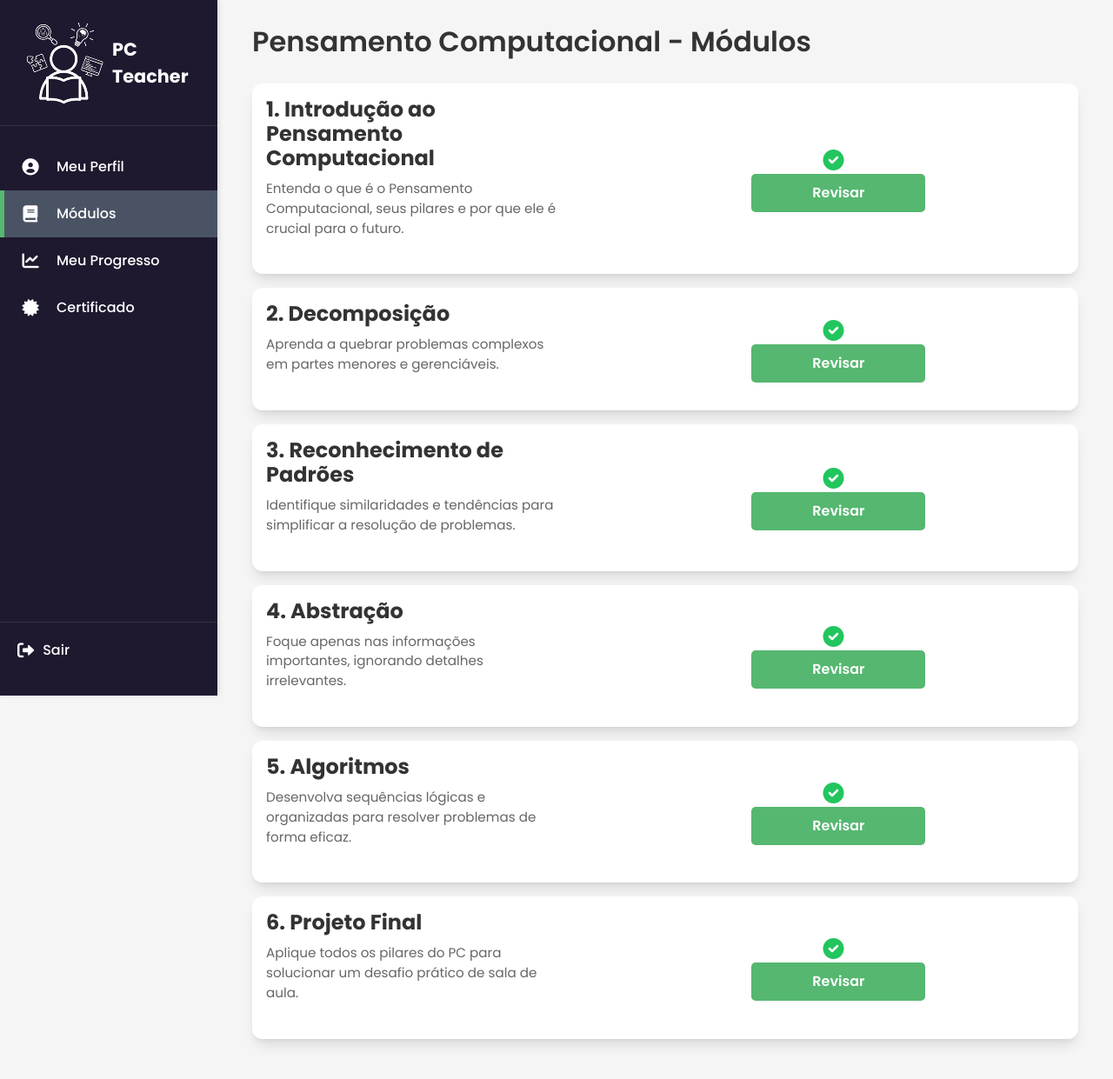
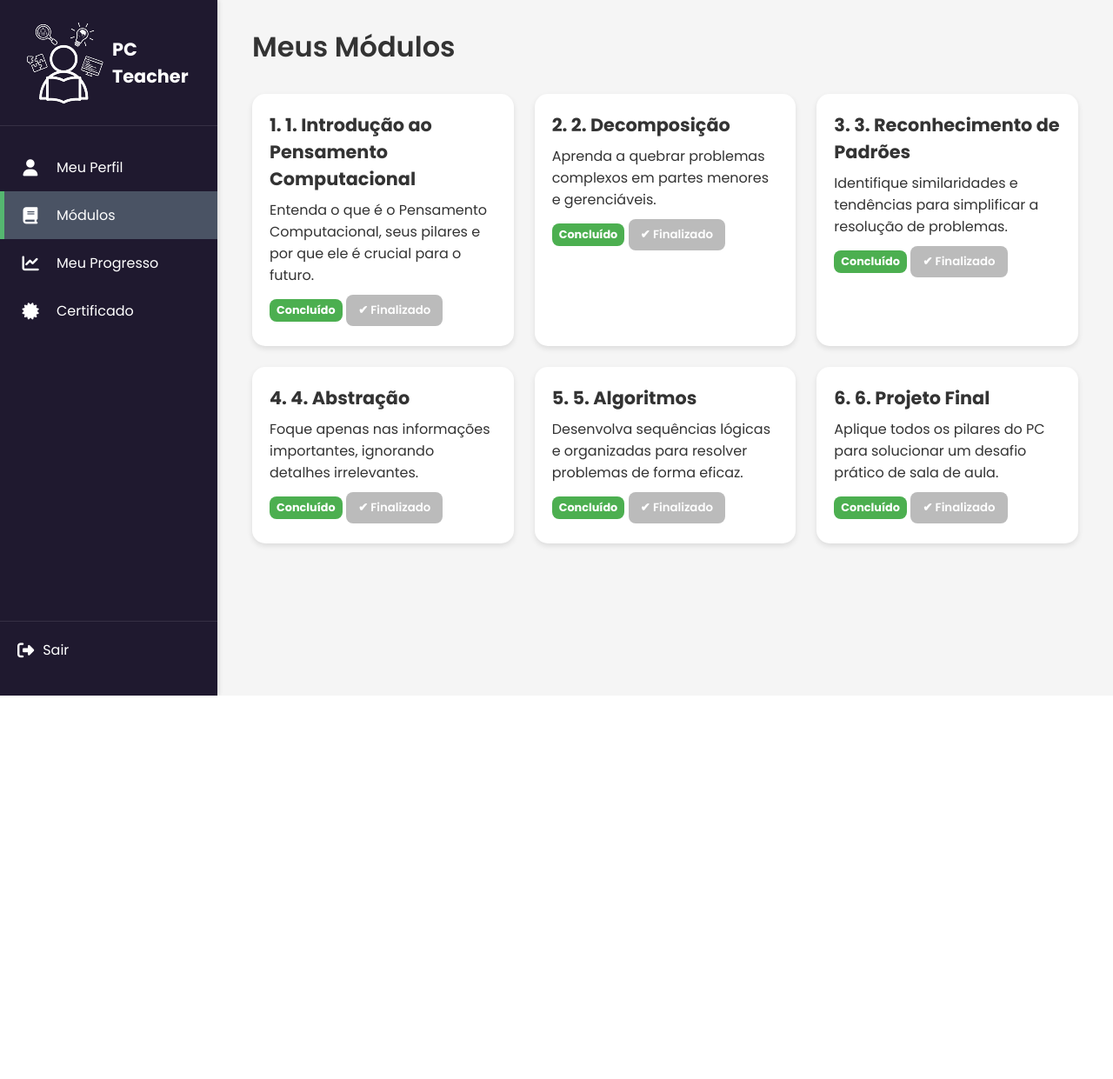
Before and after one commit to danidancr/PC-Teacher-, a Flask app: page /modulos in a window 1280 px wide. Shown: the whole page at 87% size. After the commit the page ends 800 px from the top, so only its background shows below. Run offline with Flask 3, Linux system fonts and the light colour scheme; a user stored in the database is signed in; some libraries are stand-ins or nearby versions.

Commit message:
commit 2

```diff
--- a/app.py
+++ b/app.py
@@ -136,7 +136,6 @@ def requires_auth(func):
         return func(*args, **kwargs)
     return wrapper
 
-# Funções de Cálculo de Progresso (Centralizadas para reuso)
 def calculate_progress(progresso_db):
     """Calcula todas as métricas de progresso do curso e retorna a lista de módulos."""
 
@@ -149,35 +148,31 @@ def calculate_progress(progresso_db):
 
     dynamic_modules = []
 
-    # Rastreia se o módulo anterior foi completado para desbloquear o próximo
+    # Rastreia se o módulo anterior foi completado (começa como True para desbloquear o primeiro)
     is_previous_completed = True
 
     for module_config in MODULO_CONFIG:
         db_field = module_config['field']
         is_completed = getattr(progresso_db, db_field, False)
 
-        # Lógica de Desbloqueio (é desbloqueado se o anterior foi completado)
-        is_unlocked = is_previous_completed
+        # 1. ESTABELECE O STATUS DE DESBLOQUEIO PARA O MÓDULO ATUAL
+        is_unlocked_for_current_module = is_previous_completed
 
-        # Se este módulo foi concluído, ele conta e o próximo será desbloqueado
+        # 2. ATUALIZA o status para a PRÓXIMA iteração
+        is_previous_completed = is_completed
+
+        # 3. Contadores
         if is_completed:
             completed_modules += 1
             completed_lessons += module_config['lessons']
             completed_exercises += module_config['exercises']
-            is_previous_completed = True # Garante que o próximo será desbloqueado
-        else:
-            # Se não foi concluído, o próximo módulo DEVE ficar bloqueado
-            is_previous_completed = False
 
         dynamic_modules.append({
-            # DADOS ESTÁTICOS DO MODULO_CONFIG
             'title': module_config['title'],
             'description': module_config['description'],
             'slug': module_config['slug'],
             'order': module_config['order'],
-
-            # DADOS DINÂMICOS DE PROGRESSO
-            'is_unlocked': is_unlocked,
+            'is_unlocked': is_unlocked_for_current_module,
             'is_completed': is_completed,
             'lessons': module_config['lessons'],
             'exercises': module_config['exercises'],
@@ -193,9 +188,8 @@ def calculate_progress(progresso_db):
         'total_lessons': total_lessons,
         'completed_exercises': completed_exercises,
         'total_exercises': total_exercises,
-        'modules': dynamic_modules # A lista que você precisa no template
+        'modules': dynamic_modules
     }
-
 
 # =========================================================
 # 4. ROTAS DE AUTENTICAÇÃO
@@ -273,6 +267,8 @@ def logout():
     session.pop('usuario_id', None)
     flash('Você saiu da sua conta.', 'info')
     return redirect(url_for('index'))
+
+
 
 # =========================================================
 # 5. ROTAS DE ÁREA RESTRITA E PERFIL (GET/POST)
@@ -359,9 +355,9 @@ def perfil():
 @requires_auth
 def progresso():
     usuario = usuario_logado()
-    progresso_db = usuario.progresso # Progresso do DB
+    progresso_db = usuario.progresso
 
-    # OBS: progresso_data.modules não é usado aqui, mas geramos para consistência
+    # CHAMA A FUNÇÃO DE CÁLCULO
     progresso_data = calculate_progress(progresso_db)
 
     context = {
@@ -530,8 +526,10 @@ def generate_latex_certificate(nome_completo, data_conclusao):
 \\end{{document}}
 """
 
+# =========================================================
+# 7. ROTAS DE INFORMAÇÕES
+# =========================================================
 
-# 7. ROTAS DE CONTEÚDO DE CURSO - TELAS DE APRESENTAÇÃO (Rotas estáticas, mas mantidas)
 @app.route('/infor-curso-decomposicao')
 def infor_curso_decomposicao():
     usuario = usuario_logado()
@@ -552,113 +550,121 @@ def infor_curso_algoritmo():
     usuario = usuario_logado()
     return render_template('infor-curso-algoritmo.html', user=usuario)
 
-
 # =========================================================
-# 7. ROTAS DE CONTEÚDO DE CURSO (Protegidas por autenticação)
+# 8. ROTAS DE CONTEÚDO DE CURSO (Protegidas por autenticação)
 # =========================================================
 
-# ROTA CORRIGIDA PARA PASSAR A LISTA 'modulos'
 @app.route('/modulos')
 @requires_auth
 def modulos():
     usuario = usuario_logado()
     progresso = usuario.progresso
 
-    # 1. Calcula o progresso, que agora retorna o dicionário com a chave 'modules'
+    # 1. Calcula o progresso e obtém os dados dinâmicos
     progresso_data = calculate_progress(progresso)
 
-    # 2. EXTRAI a lista de módulos do dicionário gerado
+    # 2. Extrai a lista de módulos com status de desbloqueio/conclusão
     modulos_list = progresso_data.get('modules', [])
 
-    # 3. Passa a lista sob o nome 'modulos', como o template espera
+    # 3. Passa a lista e o progresso_data para o template
     return render_template('modulos.html', user=usuario, modulos=modulos_list, progresso_data=progresso_data)
 
-
-# Rota para finalizar um módulo (chamada via formulário POST)
 @app.route('/concluir-modulo/<string:modulo_nome>', methods=['POST'])
 @requires_auth
 def concluir_modulo(modulo_nome):
     usuario = usuario_logado()
     progresso = usuario.progresso
 
-    # Mapeamento do nome da rota/identificador para o campo do DB
+    # Mapeamento do nome da rota/identificador (SLUG) para o campo do DB
     modulo_map = {
         'introducao': 'introducao_concluido',
         'decomposicao': 'decomposicao_concluido',
-        'rec-padrao': 'reconhecimento_padroes_concluido', # Corrigido o slug para 'rec-padrao'
+        'rec-padrao': 'reconhecimento_padroes_concluido',
         'abstracao': 'abstracao_concluido',
         'algoritmo': 'algoritmo_concluido',
-        'projeto-final': 'projeto_final_concluido', # Corrigido o slug para 'projeto-final'
+        'projeto-final': 'projeto_final_concluido',
     }
 
+    # 1. TENTA OBTER O NOME DO CAMPO DO BANCO DE DADOS
     db_field = modulo_map.get(modulo_nome)
 
     if db_field:
+        # 2. ATUALIZA o campo no objeto de progresso do usuário
         try:
-            # 1. Altera o status do campo no objeto progresso
+            # Use setattr para definir a flag de conclusão
             setattr(progresso, db_field, True)
 
-            # 2. Salva a alteração no banco
+            # Tenta comitar a mudança no banco de dados (se estiver usando SQLAlchemy/SQLite)
             db.session.commit()
+            flash(f'Módulo "{modulo_nome.replace("-", " ").title()}" concluído com sucesso!', 'success')
 
-            # Formata o nome para a mensagem
-            # Tenta encontrar a configuração pelo slug para pegar o título
-            config_item = next((m for m in MODULO_CONFIG if m['slug'] == modulo_nome), None)
-            display_name = config_item['title'].split('. ')[1] if config_item else "Módulo"
+        except Exception as e:
+            # Em caso de erro no DB, faz rollback e notifica
+            db.session.rollback()
+            flash(f'Erro ao concluir o módulo: {e}', 'danger')
 
-            flash(f'Módulo "{display_name}" concluído com sucesso! O próximo foi desbloqueado.', 'success')
-        except Exception as e:
-            db.session.rollback()
-            flash(f'Erro ao concluir o módulo: {str(e)}', 'danger')
+        # 3. RETORNO OBRIGATÓRIO APÓS PROCESSAMENTO BEM-SUCEDIDO OU FALHO
+        # Redireciona para a página de módulos
+        return redirect(url_for('modulos'))
 
     else:
-        flash('Módulo inválido.', 'danger')
-
-    # Redireciona sempre para a lista de módulos
-    return redirect(url_for('modulos'))
-
-
-# ROTA CORRIGIDA: Ajustando a rota de conteúdo para garantir o acesso sequencial correto
-@app.route('/conteudo-aula/<string:module_slug>')
-@requires_auth
-def conteudo_aula(module_slug):
-    usuario = usuario_logado()
-    progresso = usuario.progresso
-
-    # 1. Encontra a configuração do módulo
-    module_config = next((m for m in MODULO_CONFIG if m['slug'] == module_slug), None)
-
-    if not module_config:
-        flash("Módulo não encontrado.", 'danger')
+        # 4. RETORNO OBRIGATÓRIO SE O SLUG FOR INVÁLIDO OU NÃO ENCONTRADO
+        flash('Erro: Módulo não encontrado.', 'danger')
         return redirect(url_for('modulos'))
 
-    # 2. Verifica o progresso e desbloqueio
-    progresso_data = calculate_progress(progresso)
-    current_module_data = next((m for m in progresso_data['modules'] if m['slug'] == module_slug), None)
+@app.route('/conteudo-introducao')
+@requires_auth
+def conteudo_introducao():
+    # Módulo 1 não tem pré-requisito
+    return render_template('conteudo-introducao.html', user=usuario_logado(), progresso=usuario_logado().progresso)
 
-    if not current_module_data:
-        # Se for um slug válido, mas por algum motivo o calculate_progress falhou em retornar
-        flash("Erro interno ao carregar dados de progresso do módulo.", 'danger')
+@app.route('/conteudo-decomposicao')
+@requires_auth
+def conteudo_decomposicao():
+    usuario = usuario_logado()
+    if not usuario.progresso.introducao_concluido:
+        flash('Você deve completar o módulo de Introdução primeiro.', 'warning')
         return redirect(url_for('modulos'))
+    return render_template('conteudo-decomposicao.html', user=usuario, progresso=usuario.progresso)
 
-    # Lógica de Bloqueio Aprimorada:
-    # Se NÃO for o primeiro módulo (order > 1) E o status de is_unlocked for Falso,
-    # significa que o módulo anterior não foi concluído.
-    if current_module_data['order'] != 1 and not current_module_data['is_unlocked']:
-        flash(f"O módulo '{module_config['title']}' está bloqueado. Complete o anterior primeiro.", 'warning')
+@app.route('/conteudo-rec-padrao')
+@requires_auth
+def conteudo_rec_padrao():
+    usuario = usuario_logado()
+    if not usuario.progresso.decomposicao_concluido:
+        flash('Você deve completar o módulo de Decomposição primeiro.', 'warning')
         return redirect(url_for('modulos'))
+    return render_template('conteudo-rec-padrao.html', user=usuario, progresso=usuario.progresso)
 
-    # 3. Renderiza o template de conteúdo com base no slug
-    template_name = f'conteudo-{module_slug}.html'
+@app.route('/conteudo-abstracao')
+@requires_auth
+def conteudo_abstracao():
+    usuario = usuario_logado()
+    # Pré-requisito: Reconhecimento de Padrões (Módulo 3)
+    if not usuario.progresso.reconhecimento_padroes_concluido:
+        flash('Você deve completar o módulo de Reconhecimento de Padrões primeiro.', 'warning')
+        return redirect(url_for('modulos'))
+    return render_template('conteudo-abstracao.html', user=usuario, progresso=usuario.progresso)
 
-    # Este é um placeholder, você precisa garantir que esses templates existam!
-    try:
-        return render_template(template_name, user=usuario, module=current_module_data)
-    except Exception:
-        # Fallback caso o template específico não exista
-        flash(f"Template de conteúdo para '{module_slug}' não encontrado. Verifique o arquivo {template_name}.", 'danger')
+@app.route('/conteudo-algoritmo')
+@requires_auth
+def conteudo_algoritmo():
+    usuario = usuario_logado()
+    # Pré-requisito: Abstração (Módulo 4)
+    if not usuario.progresso.abstracao_concluido:
+        flash('Você deve completar o módulo de Abstração primeiro.', 'warning')
         return redirect(url_for('modulos'))
+    return render_template('conteudo-algoritmo.html', user=usuario, progresso=usuario.progresso)
 
+@app.route('/conteudo-projeto-final')
+@requires_auth
+def conteudo_projeto_final():
+    usuario = usuario_logado()
+    # Pré-requisito: Algoritmos (Módulo 5)
+    if not usuario.progresso.algoritmo_concluido:
+        flash('Você deve completar o módulo de Algoritmos primeiro.', 'warning')
+        return redirect(url_for('modulos'))
+    return render_template('conteudo-projeto-final.html', user=usuario, progresso=usuario.progresso)
 
 # =========================================================
 # 8. EXECUÇÃO
--- a/templates/conteudo-projeto-final.html
+++ b/templates/conteudo-projeto-final.html
@@ -119,7 +119,7 @@
 
 {% block finish_button %}
     <div class="mt-8 text-center">
-        <form method="POST" action="{{ url_for('concluir_modulo', modulo_nome='projeto_final') }}">
+        <form method="POST" action="{{ url_for('concluir_modulo', modulo_nome='projeto-final') }}">
             <button type="submit" class="btn-finish hover:shadow-lg">
                 <i class="fas fa-trophy mr-2"></i> Finalizar Curso e Gerar Certificado!
             </button>
--- a/templates/modulos.html
+++ b/templates/modulos.html
@@ -1,111 +1,136 @@
 <!DOCTYPE html>
-
 <html lang="pt-BR">
 <head>
     <meta charset="UTF-8">
     <meta name="viewport" content="width=device-width, initial-scale=1.0">
-<title>PC Teacher - Módulos</title>
+    <title>Módulos - PC Teacher</title>
 
-<link href="https://fonts.googleapis.com/css2?family=Poppins:wght@400;500;600;700&display=swap" rel="stylesheet">
-<link rel="stylesheet" href="https://cdnjs.cloudflare.com/ajax/libs/font-awesome/6.0.0-beta3/css/all.min.css">
-
-<!-- Link para Tailwind CSS para classes como flex, text-xl, etc. -->
-<script src="https://cdn.tailwindcss.com"></script>
-
+    <link href="https://fonts.googleapis.com/css2?family=Poppins:wght@400;600;700&display=swap" rel="stylesheet">
+    <link rel="stylesheet" href="https://cdnjs.cloudflare.com/ajax/libs/font-awesome/6.4.0/css/all.min.css">
     <link rel="stylesheet" href="{{ url_for('static', filename='css/dashboard.css') }}">
-<link rel="stylesheet" href="{{ url_for('static', filename='css/modulos.css') }}">
-
-<style>
-    /* Define a fonte Poppins como padrão */
-    body { font-family: 'Poppins', sans-serif; }
-</style>
-
-
 </head>
 <body>
-<!-- Exibe mensagens flash (sucesso, erro, aviso) -->
-{% with messages = get_flashed_messages(with_categories=true) %}
-{% if messages %}
-<div class="flash-messages-container">
-{% for category, message in messages %}
-<div class="flash-message flash-{{ category }}">{{ message }}</div>
-{% endfor %}
-</div>
-{% endif %}
-{% endwith %}
-
     <div class="dashboard-layout">
 
-    <aside class="sidebar" id="sidebar">
+        <aside class="sidebar">
             <div class="sidebar-header">
-                <img src="{{ url_for('static', filename='img/logo-black.png') }}" alt="Professores ensinando">
+                <img src="{{ url_for('static', filename='img/logo-black.png') }}" alt="Logo PC Teacher">
                 <span class="title">PC Teacher</span>
             </div>
-
             <nav class="sidebar-nav">
-            <a href="{{ url_for('perfil') }}" class="sidebar-item">
-                <i class="fas fa-user-circle"></i> Meu Perfil
-            </a>
-            <a href="{{ url_for('modulos') }}" class="sidebar-item active">
-                <i class="fas fa-book"></i> Módulos
-            </a>
-            <a href="{{ url_for('progresso') }}" class="sidebar-item">
-                <i class="fas fa-chart-line"></i> Meu Progresso
-            </a>
-            <a href="{{ url_for('certificado') }}" class="sidebar-item">
-                <i class="fas fa-certificate"></i> Certificado
-            </a>
+                <a href="{{ url_for('perfil') }}" class="sidebar-item"><i class="fas fa-user"></i> Meu Perfil</a>
+                <a href="{{ url_for('modulos') }}" class="sidebar-item active"><i class="fas fa-book"></i> Módulos</a>
+                <a href="{{ url_for('progresso') }}" class="sidebar-item"><i class="fas fa-chart-line"></i> Meu Progresso</a>
+                <a href="{{ url_for('certificado') }}" class="sidebar-item"><i class="fas fa-certificate"></i> Certificado</a>
             </nav>
-
-        <a href="{{ url_for('logout') }}" class="sidebar-footer">
-            <i class="fas fa-sign-out-alt"></i> Sair
-        </a>
+            <a href="{{ url_for('logout') }}" class="sidebar-footer"><i class="fas fa-sign-out-alt"></i> Sair</a>
         </aside>
 
         <main class="main-content">
-        <h1 class="text-3xl font-bold mb-8 text-gray-800">Pensamento Computacional - Módulos</h1>
+            <h1>Meus Módulos</h1>
 
-        <!-- INÍCIO DO LOOP DINÂMICO DE MÓDULOS -->
+            <div class="modules-grid">
+
+                {# O loop itera sobre a lista 'modulos' que o Flask passa, que contém o status de desbloqueio #}
                 {% for module in modulos %}
-            <!-- A classe locked-card é aplicada se 'is_unlocked' for Falso (vindo do Python) -->
-            <div class="course-card flex items-center justify-between p-4 mb-4 rounded-xl shadow-lg transition duration-300 {{ 'locked-card' if not module.is_unlocked else 'unlocked-card' }}">
 
-                <div class="course-info flex-grow pr-4">
-                    <h2 class="text-xl font-semibold text-gray-900">{{ module.title }}</h2>
-                    <!-- A descrição agora é puxada do MODULO_CONFIG no Python -->
-                    <p class="text-gray-500 mt-1">{{ module.description }}</p>
-                </div>
+                {# Define variáveis de status/classe com base nos dados do módulo #}
+                {% set is_completed = module.is_completed %}
+                {% set is_unlocked = module.is_unlocked %}
 
-                <div class="course-progress flex items-center space-x-3">
+                <div class="module-card {% if not is_unlocked %}locked{% endif %}">
 
-                    {% if module.is_unlocked %}
+                    {# Título e descrição vêm do módulo dinâmico #}
+                    <h2>{{ module.order }}. {{ module.title }}</h2>
+                    <p>{{ module.description }}</p>
 
-                        {% if module.is_completed %}
-                            <!-- MÓDULO CONCLUÍDO -->
-                            <i class="fas fa-check-circle text-green-500 text-2xl"></i>
-                            <a href="{{ url_for('conteudo_aula', module_slug=module.slug) }}" class="btn-continue concluded">Revisar</a>
+                    {# Lógica de Status e Botão #}
+                    {% if is_completed %}
+                        <div class="status-tag status-completed">Concluído</div>
+                        <button class="btn disabled">✔ Finalizado</button>
+                    {% elif is_unlocked %}
+                        {# Módulo desbloqueado mas não concluído #}
+                        {% set url_content = 'conteudo_' ~ module.slug.replace('-', '_') %}
+                        <a href="{{ url_for(url_content) }}" class="btn primary">Iniciar</a>
                     {% else %}
-                            <!-- MÓDULO DESBLOQUEADO (Pronto para Iniciar/Continuar) -->
-                            <a href="{{ url_for('conteudo_aula', module_slug=module.slug) }}" class="btn-continue active">
-                                <i class="fas fa-arrow-right"></i>
-                                {% if module.order == 1 %} Iniciar {% else %} Continuar {% endif %}
-                            </a>
-                        {% endif %}
-
-                    {% else %}
-                        <!-- MÓDULO BLOQUEADO -->
-                        <i class="fas fa-lock text-gray-400 text-2xl"></i>
-                        <span class="btn-continue locked">Bloqueado</span>
+                        {# Módulo bloqueado #}
+                        <div class="status-tag status-locked">Bloqueado</div>
+                        <button class="btn disabled">🔒 Bloqueado</button>
                     {% endif %}
 
                 </div>
+                {% endfor %}
+
             </div>
-        {% endfor %}
-        <!-- FIM DO LOOP DINÂMICO DE MÓDULOS -->
-
         </main>
     </div>
 
+    <style>
+        .modules-grid {
+            display: grid;
+            grid-template-columns: repeat(auto-fit, minmax(280px, 1fr));
+            gap: 1.5rem;
+            margin-top: 20px;
+        }
 
+        .module-card {
+            background: #fff;
+            padding: 20px;
+            border-radius: 15px;
+            box-shadow: 0 3px 6px rgba(0,0,0,0.1);
+            transition: 0.3s;
+        }
+
+        .module-card.locked {
+            opacity: 0.6;
+            filter: grayscale(80%);
+        }
+
+        .module-card h2 {
+            font-size: 1.3rem;
+            margin-bottom: 0.5rem;
+        }
+
+        .btn {
+            display: inline-block;
+            margin-top: 10px;
+            padding: 8px 14px;
+            border: none;
+            border-radius: 8px;
+            font-weight: 600;
+            cursor: pointer;
+            text-decoration: none;
+        }
+
+        .btn.primary {
+            background-color: #4A90E2;
+            color: white;
+        }
+
+        .btn.disabled {
+            background-color: #bbb;
+            color: #fff;
+            cursor: not-allowed;
+        }
+
+        .status-tag {
+            font-size: 0.8rem;
+            font-weight: bold;
+            margin-bottom: 8px;
+            display: inline-block;
+            padding: 4px 8px;
+            border-radius: 8px;
+        }
+
+        .status-locked {
+            background-color: #ccc;
+            color: #555;
+        }
+
+        .status-completed {
+            background-color: #4CAF50;
+            color: #fff;
+        }
+    </style>
 </body>
 </html>
```
Also changed, not shown: templates/conteudo-base.html (+24 -4 lines), templates/progresso.html (+27 -11 lines), instance/pcteacher.db. Lines whose indentation alone changed are shown as unchanged.
